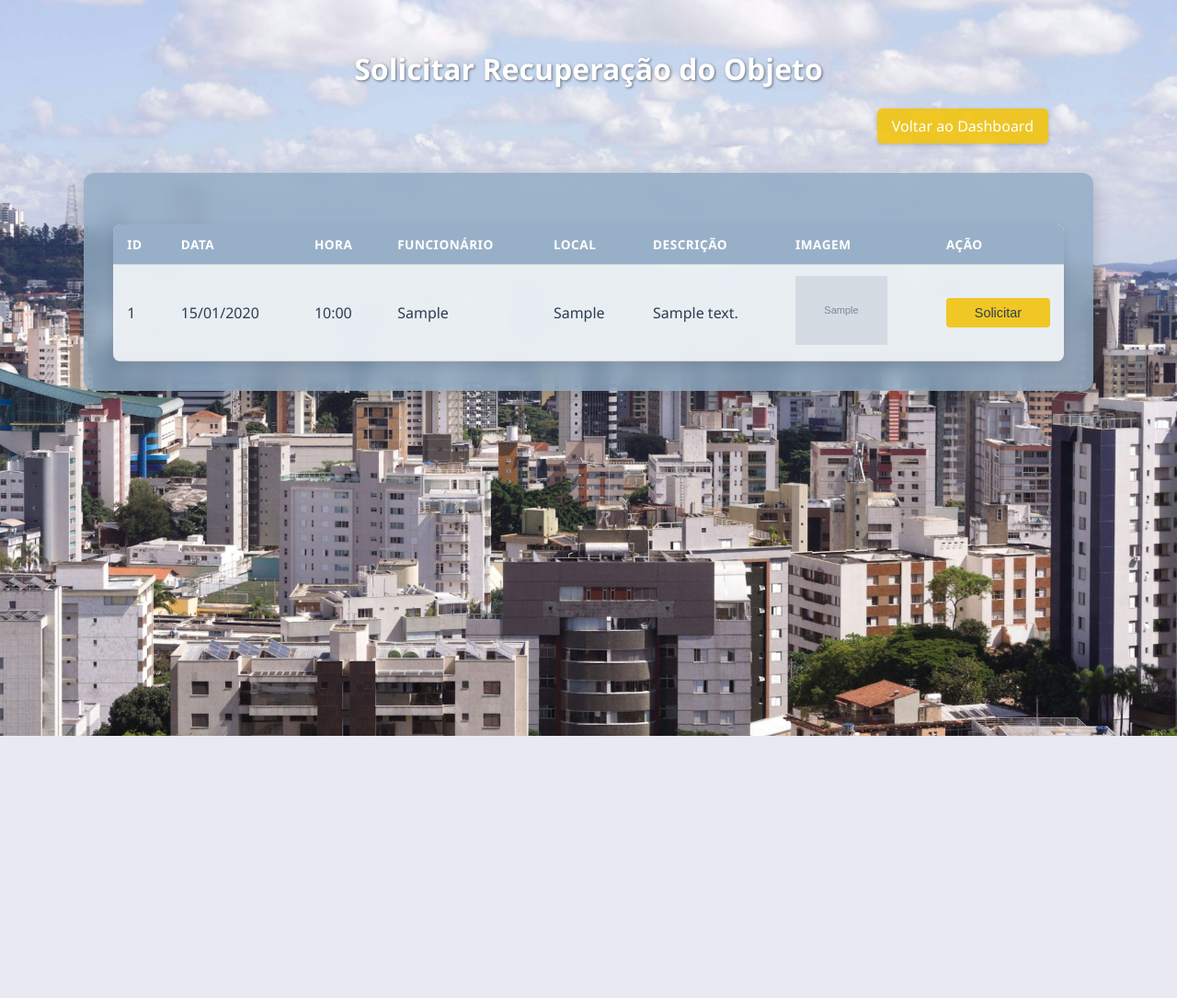
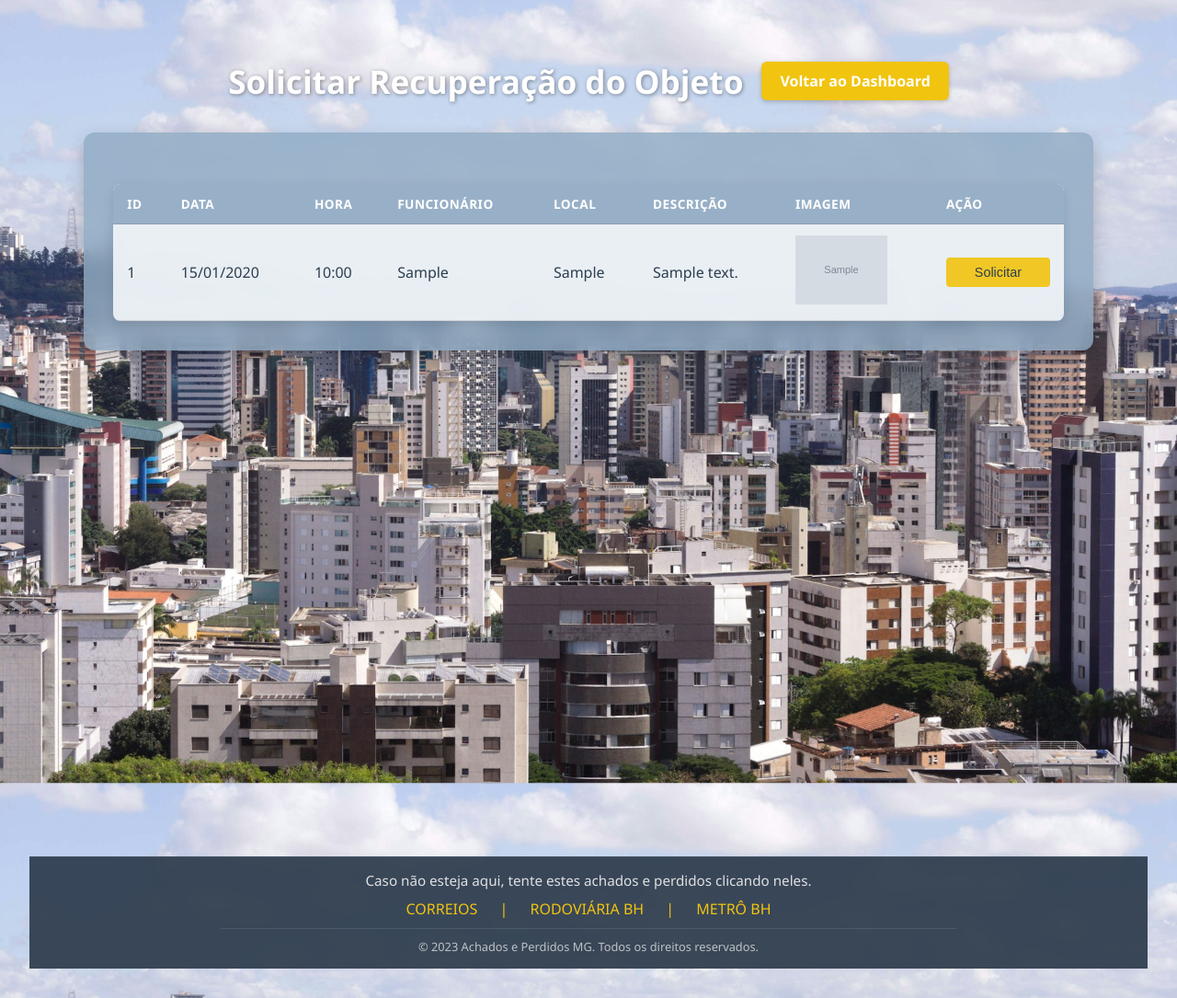
Before and after one commit to vazimm/Achados-e-Perdidos, a Flask app: page /dashboard/recuperar_pertence in a window 1280 px wide. Shown: the whole page at 92% size. Before the commit the page ends 800 px from the top, so only its background shows below. Run offline with Flask 2, Linux system fonts and the light colour scheme; tables that the repository leaves empty hold one stand-in row (values such as "Sample post"); grey boxes marked "Sample" are stand-in pictures.

Commit message:
atualizacao botao e footer
adcionado o footer com links para outros achados e perdidos. alem disso, melhorei os botoes que estavam desalinhados

```diff
--- a/src/app/static/css/style_request.css
+++ b/src/app/static/css/style_request.css
@@ -7,37 +7,49 @@ body {
     padding: 2rem;
     display: flex;
     flex-direction: column;
+    justify-content: space-between;
     align-items: center;
 }
 
 /* Novo estilo para o header */
-header {
-    width: 85%;
-    max-width: 1000px;
+.cabecalho {
     display: flex;
     justify-content: space-between;
     align-items: center;
-    margin-bottom: 2rem;
-}
-
-.header-content {
-    display: grid;
-    grid-template-columns: 1fr auto;
-    align-items: center;
-    justify-items: center;
-    width: 100%;
+    padding: 2rem 3rem;
+    background: transparent;
     position: relative;
 }
 
-.header-content h1 {
-    grid-column: 1 / -1;
-    /* h1 ocupa ambas as colunas */
+.cabecalho h1 {
+    margin: 0 auto;
+    font-size: 2.2rem;
     color: white;
-    text-shadow: 1px 1px 3px rgba(0, 0, 0, 0.5);
-    justify-self: center;
-    font-size: 2rem;
-    z-index: 1;
+    font-weight: bold;
+    text-shadow: 1px 1px 4px rgba(0,0,0,0.4);
+    text-align: center;
+    flex: 1;
 }
+
+.btn-dashboard {
+    background-color: #f1c40f;
+    color: white;
+    padding: 10px 20px;
+    border-radius: 6px;
+    font-weight: bold;
+    text-decoration: none;
+    box-shadow: 0 2px 5px rgba(0,0,0,0.2);
+    transition: 0.3s;
+    margin-left: 20px; /* <<< AQUI adiciona o espaço */
+}
+
+.btn-dashboard:hover {
+    background-color: rgba(241, 196, 15, 1);
+    transform: translateY(-1px);
+    box-shadow: 0 3px 8px rgba(0, 0, 0, 0.3);
+}
+
+
 
 .btn-logout {
     grid-column: 2;
@@ -277,3 +289,57 @@ main {
         font-size: 0.8rem;
     }
 }
+.site-footer {
+    background-color: rgba(40, 55, 71, 0.9);
+    color: #e0e0e0;
+    padding: 15px 0; /* Reduzi o padding vertical */
+    width: 100%;
+    margin-top: auto;
+    backdrop-filter: blur(8px);
+    border-top: 1px solid rgba(255, 255, 255, 0.1);
+}
+
+.footer-content {
+    width: 85%;
+    max-width: 800px; /* Reduzi a largura máxima */
+    margin: 0 auto;
+    display: flex;
+    flex-direction: column; /* Empilha os itens verticalmente */
+    align-items: center; /* Centraliza horizontalmente */
+    gap: 10px;
+    text-align: center; /* Centraliza o texto */
+}
+
+.footer-brand p {
+    margin: 0;
+    font-size: 0.95rem;
+}
+
+.footer-links a {
+    color: #f1c40f;
+    text-decoration: none;
+    font-weight: 500;
+    transition: all 0.3s;
+    padding: 5px 10px;
+    border-radius: 4px;
+}
+
+.clique:hover {
+    background-color: rgba(241, 196, 15, 0.2);
+}
+
+.footer-bottom {
+    text-align: center;
+    padding-top: 10px;
+    margin-top: 10px;
+    border-top: 1px solid rgba(255, 255, 255, 0.1);
+    width: 85%;
+    max-width: 800px;
+    margin: 10px auto 0;
+}
+
+.footer-bottom p {
+    margin: 0;
+    font-size: 0.8rem;
+    opacity: 0.8;
+}
--- a/src/app/templates/dashboard/recuperar_pertence.html
+++ b/src/app/templates/dashboard/recuperar_pertence.html
@@ -10,14 +10,10 @@
         />
     </head>
     <body>
-        <header>
-            <div class="header-content">
+        <header class="page-header">
+            <div class="cabecalho">
                 <h1>Solicitar Recuperação do Objeto</h1>
-                <a
-                    href="{{ url_for('dashboard.user_dashboard') }}"
-                    class="btn-logout"
-                    >Voltar ao Dashboard</a
-                >
+                <a href="{{ url_for('dashboard.user_dashboard') }}" class="btn-dashboard">Voltar ao Dashboard</a>
             </div>
         </header>
         <main>
@@ -74,5 +70,24 @@
                 </tbody>
             </table>
         </main>
+        <br><br><br><br><br><br><br><br><br><br><br><br><br><br><br><br><br><br><br><br><br><br><br><br><br>
+        <footer class="site-footer">
+            <div class="footer-content">
+                <div class="footer-brand">
+                    <p>Caso não esteja aqui, tente estes achados e perdidos clicando neles.</p>
+                </div>
+
+                <div class="footer-links">
+                    <a href="https://www2.correios.com.br/servicos/achados_perdidos/default.cfm" target="_blank" class="clique">CORREIOS</a>
+                    <a>|</a>
+                    <a href="https://rodoviariadebelohorizonte.com.br/achados-e-perdidos/" target="_blank" class="clique">RODOVIÁRIA BH</a>
+                    <a>|</a>
+                    <a href="https://www.metrobh.com.br/fale-com-a-gente/" target="_blank" class="clique">METRÔ BH</a>
+                </div>
+            </div>
+            <div class="footer-bottom">
+                <p>&copy; 2023 Achados e Perdidos MG. Todos os direitos reservados.</p>
+            </div>
+        </footer>
     </body>
 </html>
```
Also changed, not shown: src/app/static/css/style_admin.css (+19 -35 lines), src/app/static/css/style_user.css (+72 -17 lines), src/app/templates/dashboard/admin_dashboard.html (+3 -5 lines), src/app/templates/dashboard/user_dashboard.html (+22 -3 lines), src/app/static/uploads/adao.png (added).
